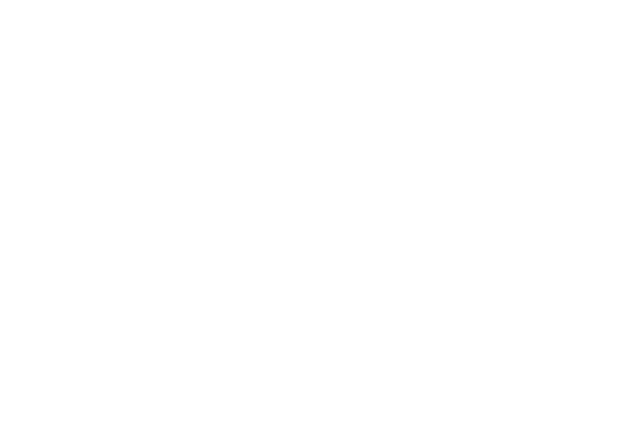
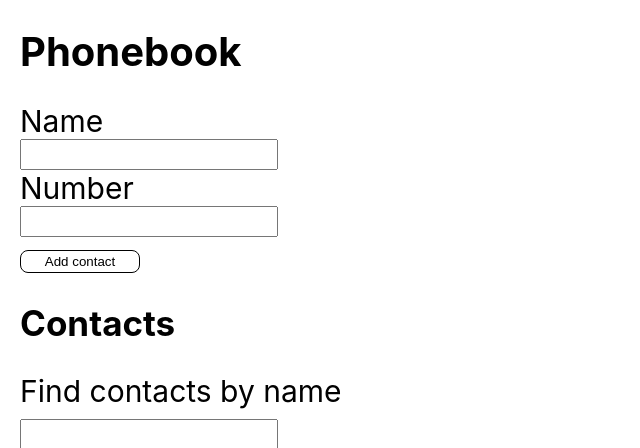
Before and after one commit to andea13/goit-react-hw-04-phonebook, a React (Create React App) app: page / in a window 1280 px wide. Shown: the top 448 px of the page, without its empty margins (0-640 px from the left). Built offline with nearby package versions, Linux system fonts and the light colour scheme.

Commit message:
refactoring code with the help of hooks

```diff
--- a/src/components/App.jsx
+++ b/src/components/App.jsx
@@ -47,14 +47,15 @@
       id: nanoid(),
     };
 
-    setContacts(prevState => [...prevState.contacts, newContact]);
+    setContacts(contacts => [...contacts, newContact]);
+  };
 
   const handleChange = value => {
     setFilter(value);
   };
 
   const getFilteredContacts = () => {
-      return filter(({ name }) =>
+    return contacts.filter(({ name }) =>
       name.toLowerCase().includes(filter.toLowerCase())
     );
   };
@@ -91,6 +92,5 @@
     </div>
   );
 };
-};
 
 export default App;
--- a/src/components/PhonebookForm/PhonebookForm.jsx
+++ b/src/components/PhonebookForm/PhonebookForm.jsx
@@ -5,15 +5,18 @@
 const PhonebookForm = ({ onSubmit }) => {
   const [contactName, setContactName] = useState('');
   const [number, setNumber] = useState('');
+  const [inputs, setInputs] = useState({});
   // const [name, setName]=useState('')
 
   const handleChange = event => {
     const { name, value } = event.target;
     console.log(name, value);
 
-    this.setState({
-      [name]: value,
-    });
+    setInputs(prevState => ({ ...prevState, [name]: value }));
+
+    // this.setState({
+    //   [name]: value,
+    // });
 
     // setContactName(value);
   };
@@ -21,15 +24,12 @@
   const handleSubmit = event => {
     event.preventDefault();
 
-    if (!contactName.trim() || !number.trim()) {
+    if (!inputs.name.trim() || !inputs.number.trim()) {
       alert('Please fill in all the fields');
       return;
     }
 
-    onSubmit({
-      name: contactName.trim(),
-      number: number.trim(),
-    });
+    onSubmit(inputs);
 
     reset();
   };
@@ -44,10 +44,10 @@
       <FormLabel>
         Name
         <FormInput
-          value={contactName}
+          value={inputs.name || ''}
           onChange={handleChange}
           type="text"
-          name="contactName"
+          name="name"
           pattern="^[a-zA-Zа-яА-Я]+(([' -][a-zA-Zа-яА-Я ])?[a-zA-Zа-яА-Я]*)*$"
           title="Name may contain only letters, apostrophe, dash and spaces. For example Adrian, Jacob Mercer, Charles de Batz de Castelmore d'Artagnan"
           required
@@ -57,7 +57,7 @@
       <FormLabel>
         Number
         <FormInput
-          value={number}
+          value={inputs.number || ''}
           onChange={handleChange}
           type="tel"
           name="number"
```
Lines whose indentation alone changed are shown as unchanged.
